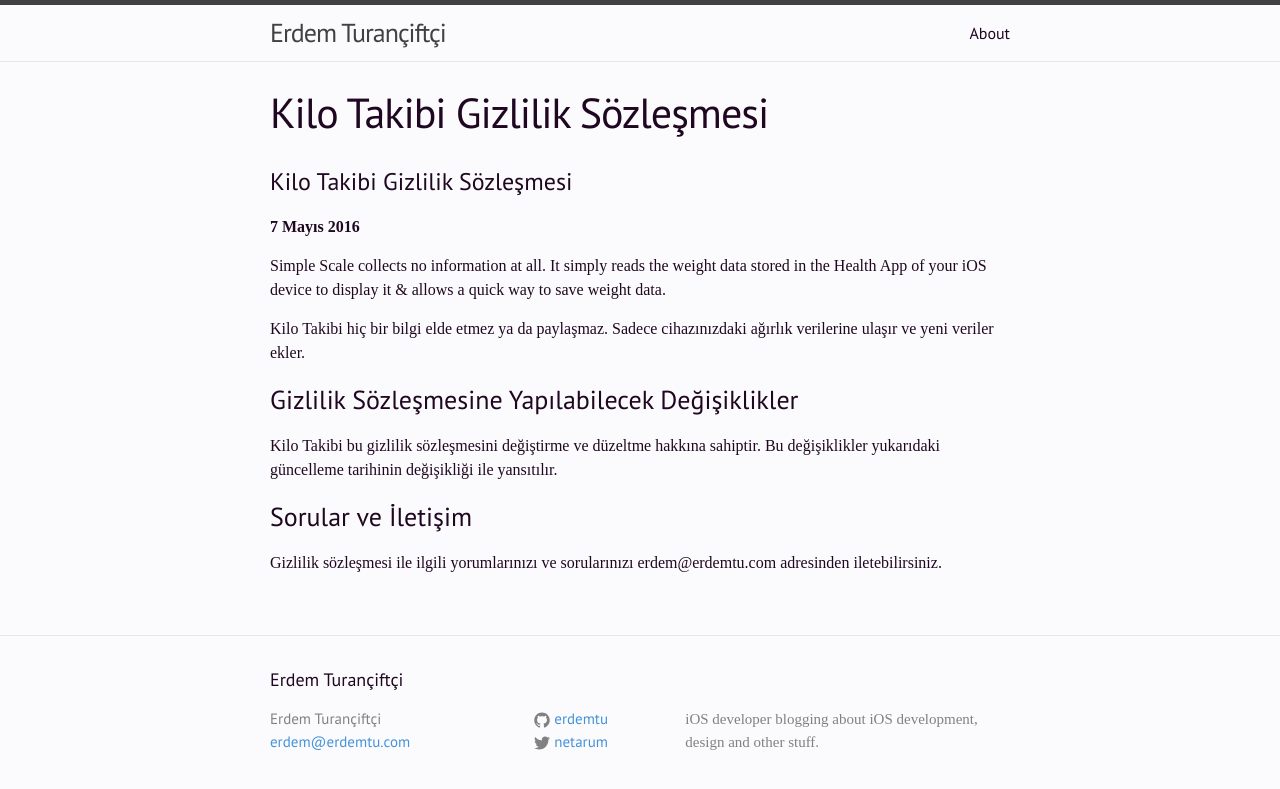
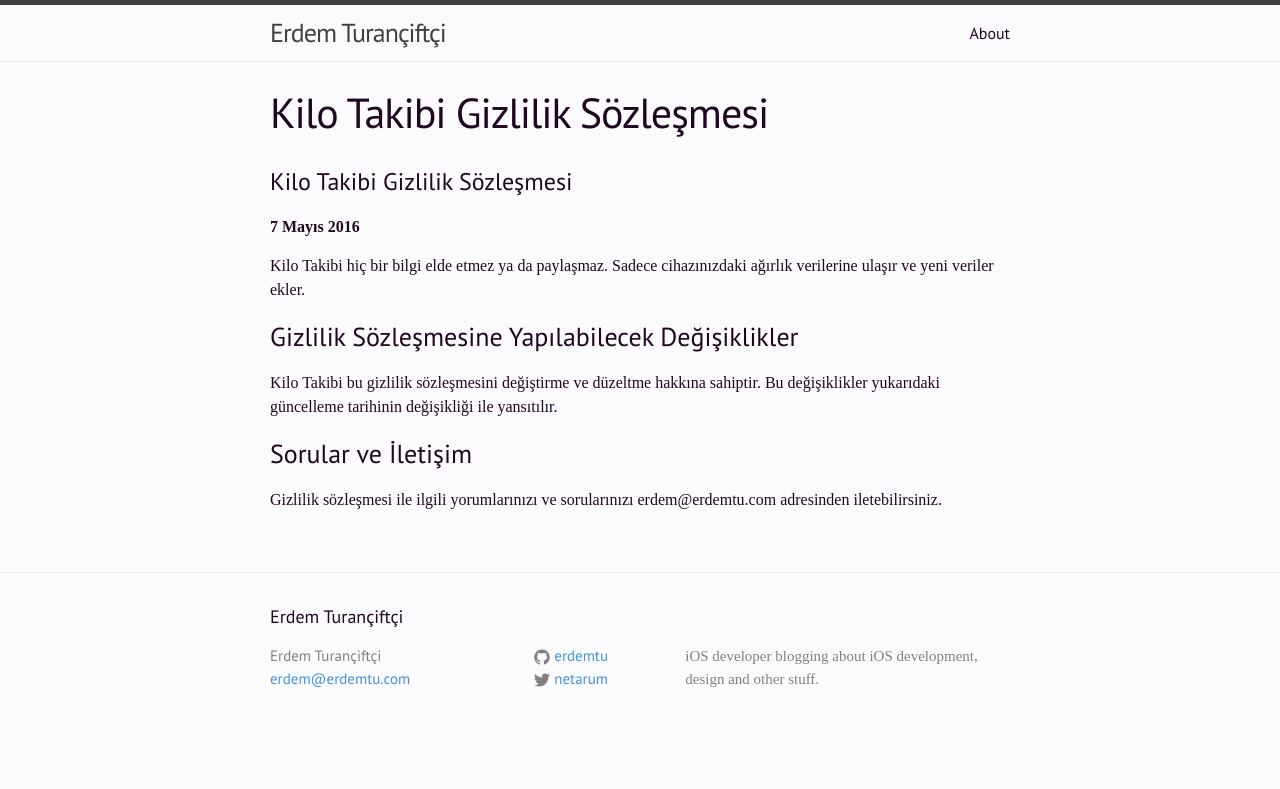
Before and after one commit to erdemtu/erdemtu.github.io, a Jekyll site: the page built from simpleScalePrivacyTR.md, in a window 1280 px wide. Shown: the top 789 px of the page. Built offline with Jekyll 4.4.1, drawn with Linux system fonts in a browser that asks for light colours; some web fonts are replaced.

Commit message:
Removed incorrect section in the Turkish privacy policy for Simple Scale

```diff
--- a/simpleScalePrivacyTR.md
+++ b/simpleScalePrivacyTR.md
@@ -9,8 +9,6 @@
 
 **7 Mayıs 2016**
 
-Simple Scale collects no information at all. It simply reads the weight data stored in the Health App of your iOS device to display it & allows a quick way to save weight data.
-
 Kilo Takibi hiç bir bilgi elde etmez ya da paylaşmaz. Sadece cihazınızdaki ağırlık verilerine ulaşır ve yeni veriler ekler.
 
 ### Gizlilik Sözleşmesine Yapılabilecek Değişiklikler
```
